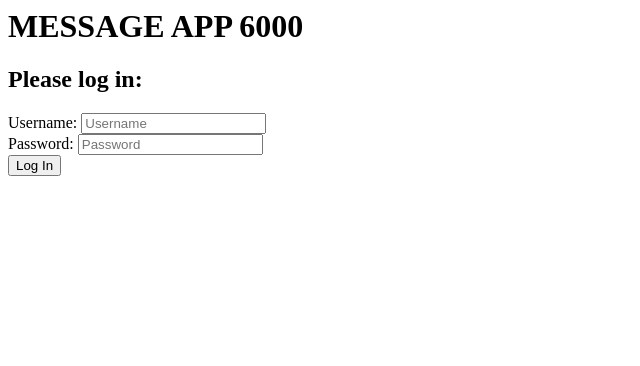
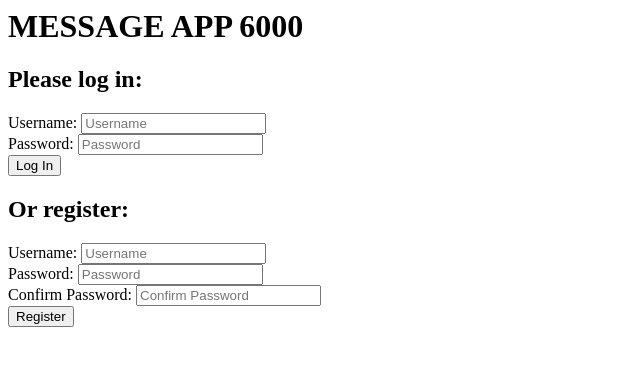
Before and after one commit to hartonenolli/cybersecurity, a Flask app: page / in a window 1280 px wide. Shown: the top 366 px of the page, without its empty margins (0-640 px from the left). Run offline with Flask 3, Linux system fonts and the light colour scheme.

Commit message:
Added register

```diff
--- a/database_methods.py
+++ b/database_methods.py
@@ -26,6 +26,11 @@ def get_person_id(username):
     person_id = result.fetchone()[0]
     return person_id
 
+def add_person(username, password):
+    sql = "INSERT INTO person (username, password) VALUES (:username, :password)"
+    db.session.execute(text(sql), {'username':username, 'password':password})
+    db.session.commit()
+
 def add_message(message, user_id):
     sql = "INSERT INTO info_message (user_id, time, memo) VALUES (:user_id, NOW(), :message) "
     db.session.execute(text(sql), {'user_id':user_id, 'message':message})
--- a/routes.py
+++ b/routes.py
@@ -6,6 +6,17 @@ import database_methods
 def index():
     if request.method == "GET":
         return render_template('index.html')
+
+@app.route('/register', methods=["POST"])
+def register():
+    if request.method == "POST":
+        username = request.form["username"]
+        password = request.form["password"]
+        user_exists = database_methods.get_person(username)
+        if user_exists == None:
+            database_methods.add_person(username, password)
+            return redirect('/')
+        return redirect('/')
 
 @app.route('/front_page', methods=["POST", "GET"])
 def front_page():
--- a/templates/index.html
+++ b/templates/index.html
@@ -5,3 +5,11 @@
     Username: <input type="text" name="username" placeholder="Username" required><br>
     Password: <input type="password" name="password" placeholder="Password" required><br>
     <input type="submit" value="Log In">
+</form>
+<h2>Or register:</h2>
+<form action="/register" method="post">
+    Username: <input type="text" name="username" placeholder="Username" required><br>
+    Password: <input type="password" name="password" placeholder="Password" required><br>
+    Confirm Password: <input type="password" name="confirm_password" placeholder="Confirm Password" required><br>
+    <input type="submit" value="Register">
+</form>
```
